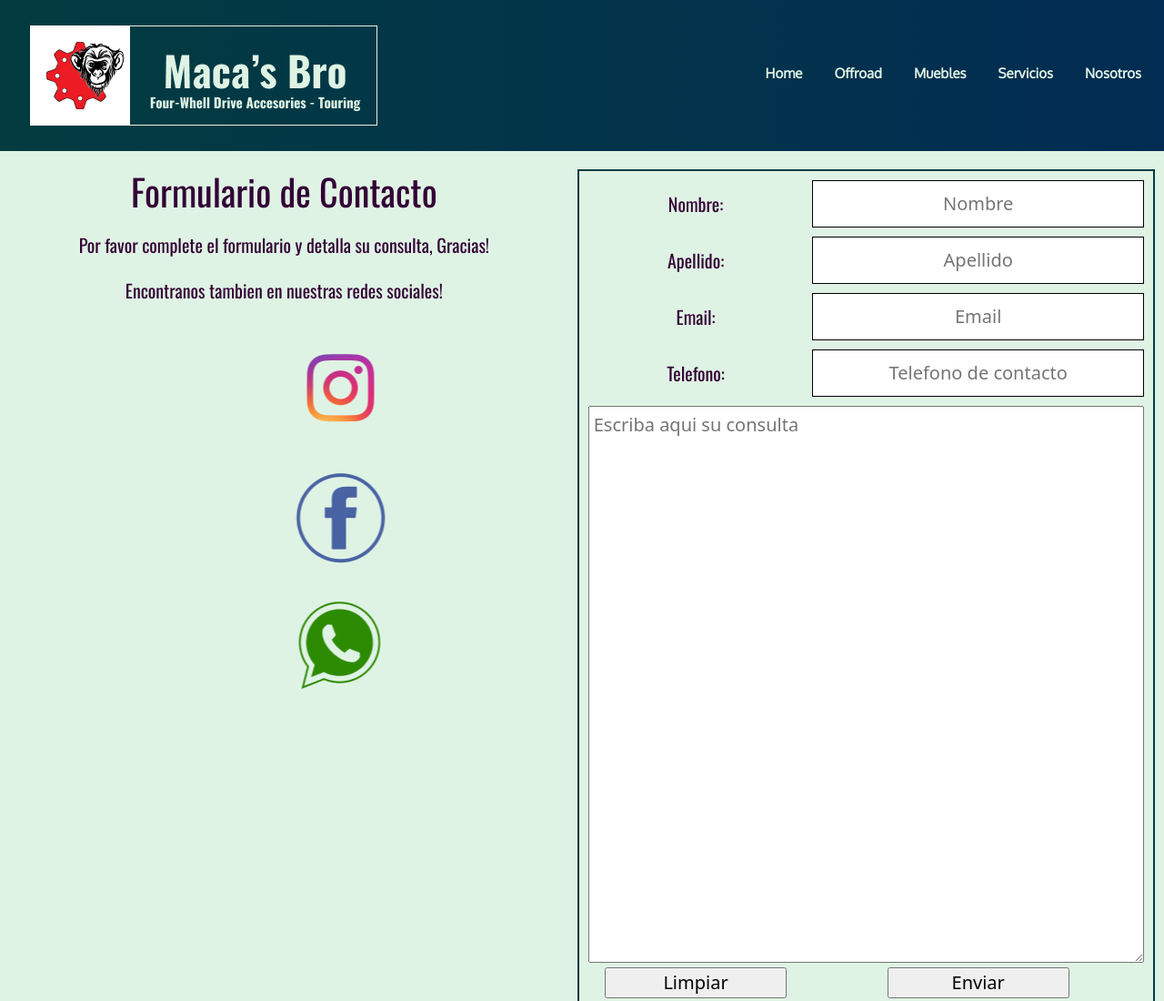
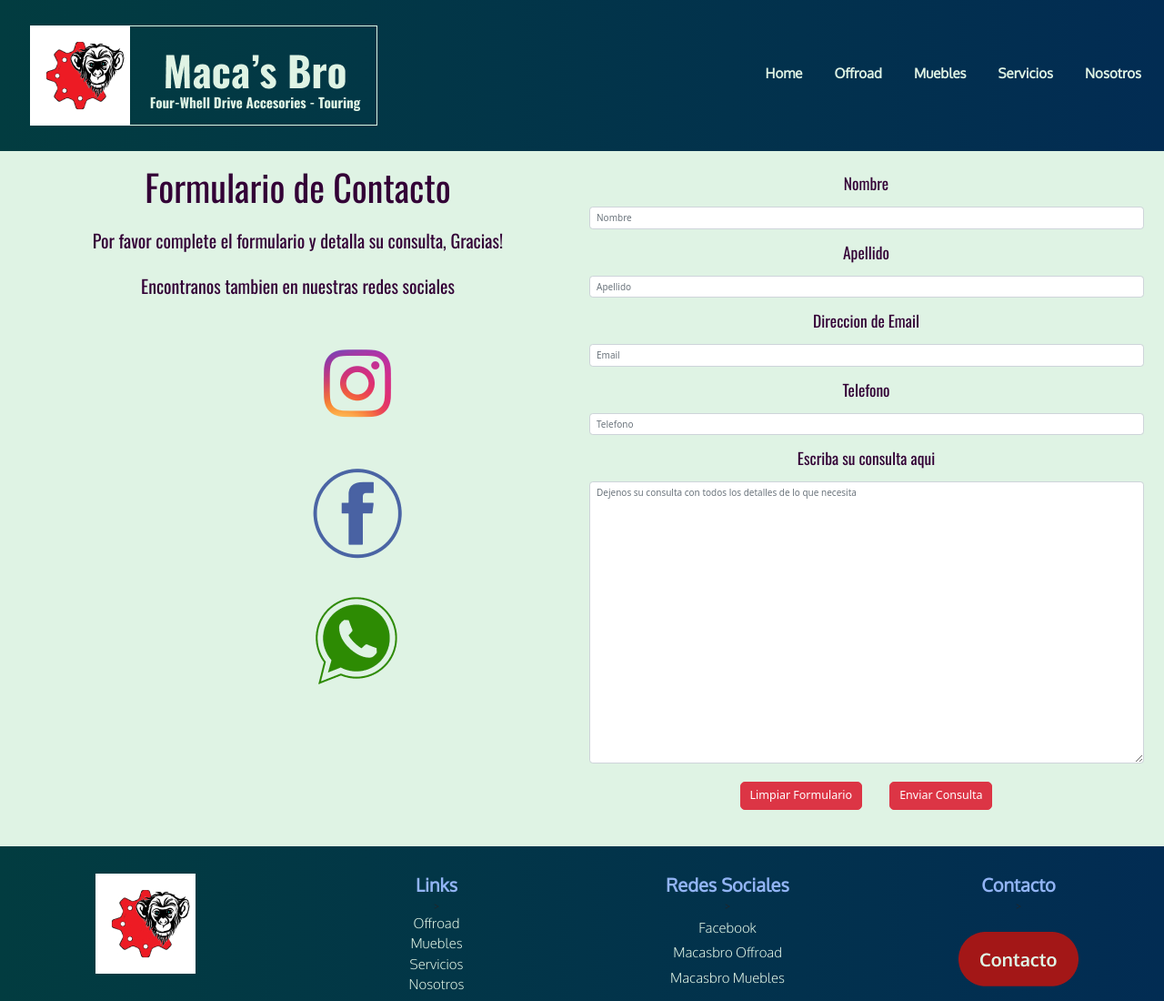
Before and after one commit to SergioAntunez/Macas-new-page, a plain HTML site: page paginas/contacto.html in a window 1280 px wide. Shown: the top 1100 px of the page at 91% size. Drawn offline with nearby package versions, Linux system fonts and the light colour scheme.

Commit message:
contactos e index ordenados

```diff
--- a/css/index.css
+++ b/css/index.css
@@ -655,6 +655,10 @@ select {
 
 /* Formulario de Contacto */
 
+.main-contact1 {
+  background-color: rgb(223,243,228);
+}
+
 .main-contact {
   background-color: rgb(223,243,228);
   display: grid;
--- a/paginas/contacto.html
+++ b/paginas/contacto.html
@@ -20,7 +20,7 @@
     <nav class="header1 navbar navbar-expand-sm p-0">
       <div class="container-fluid">
         <a class="header-logo__img navbar-brand" href="../index.html"><img src="../imagenes/Mask group Logofull.png" alt="Logo"></a>
-            <button class="navbar-toggler" type="button" data-bs-toggle="collapse" data-bs-target="#navbarNav" aria-controls="navbarNav" aria-expanded="false" aria-label="Toggle navigation">
+        <button id="nav-button" class="navbar-toggler" type="button" data-bs-toggle="collapse" data-bs-target="#navbarNav" aria-controls="navbarNav" aria-expanded="false" aria-label="Toggle navigation">
           <span class="navbar-toggler-icon"></span>
         </button>
         <div class="collapse navbar-collapse justify-content-end text-center" id="navbarNav">
@@ -45,35 +45,33 @@
       </div>
     </nav>
   </header>
-    <main class="main-contact">
-        <div class="form-text">
+  <Main class="main-contact1 container-fluid text-center">
+    <div class="row p-4">
+      <div class="mb-3 col-md-6">
         <h1 class="contact">Formulario de Contacto</h1>
-            <p class="text">
-            Por favor complete el formulario y detalla su consulta, Gracias!
-            </p>
-            <p class="text">
-            Encontranos tambien en nuestras redes sociales!
-            </p>
+        <p class="text">Por favor complete el formulario y detalla su consulta, Gracias!</p>
+        <p class="text">Encontranos tambien en nuestras redes sociales</p>
         <ul class="other">
           <li class="other-contact"><a href="https://www.instagram.com/macasoffroad/"><img src="../imagenes/Instagram.png" alt="instagram"></a></li>
           <li class="other-contact"><a href="https://www.facebook.com/macasbro.touring"><img src="../imagenes/Facebook.png" alt="Facebook"></a></li>
           <li class="other-contact"><a href="1561275930"><img src="../imagenes/whatsapp.png" alt="whatsapp"></a></li>
         </ul>
       </div>
-        <form class="form-data">
-            <label id="name" class="letter" for="nombre_apellido">Nombre:</label>
-            <input id="name-space" class="space" type="text" name="nombre_apellido" placeholder="Nombre" required>
-            <label id="lastname" class="letter" for="nombre_apellido">Apellido:</label>
-            <input id="lastname-space" class="space" type="text" name="nombre_apellido" placeholder="Apellido" required>
-            <label id="email" class="letter" for="Email">Email:</label>
-            <input id="email-space" class="space" type="email" name="Email" placeholder="Email" required>
-            <label id="phone" class="letter" for="Telefono">Telefono:</label>
-            <input id="phone-space" class="space" type="tel" name="Telefono" placeholder="Telefono de contacto" required>
-            <textarea class="textarea" name="mensaje" cols="25" rows="20" placeholder="Escriba aqui su consulta"></textarea>
-            <input id="breset" class="reset" type="reset" value="Limpiar">
-            <input id="bsend" class="send" type="submit" value="Enviar">
-        </form>
-    </main>
+      <div class="mb-3 col-md-6">
+        <label for="ControlInput1" class="letter h3 form-label">Nombre</label>
+        <input type="name" class="form-control h4" id="name" placeholder="Nombre">
+        <label for="ControlInput1" class="letter h3 form-label">Apellido</label>
+        <input type="lastname" class="form-control h4" id="lastname" placeholder="Apellido">
+        <label for="ControlInput1" class="letter h3 form-label">Direccion de Email</label>
+        <input type="email" class="form-control h4" id="email" placeholder="Email">
+        <label for="ControlInput1" class="letter h3 form-label">Telefono</label>
+        <input type="phone" class="form-control h4" id="phone" placeholder="Telefono">
+        <label for="ControlTextarea" class="letter h3 form-label">Escriba su consulta aqui</label>
+        <textarea class="form-control h4" id="textarea" rows="20" placeholder="Dejenos su consulta con todos los detalles de lo que necesita"></textarea>
+        <button type="submit" class="btn btn-danger btn-lg m-4">Limpiar Formulario</button><button type="submit" class="btn btn-danger btn-lg m-4">Enviar Consulta</button>
+      </div>
+    </div>
+  </Main>
   <footer class="footer-boot">
     <div class="container-fluid text-center">
       <nav class="row">
```
Also changed, not shown: index.html (+1 -1 lines), index2.html (+33 -29 lines), paginas/muebles.html (+1 -1 lines), paginas/nosotros.html (+1 -1 lines), paginas/offroad.html (+1 -1 lines), paginas/servicios.html (+1 -1 lines). Lines whose indentation alone changed are shown as unchanged.
